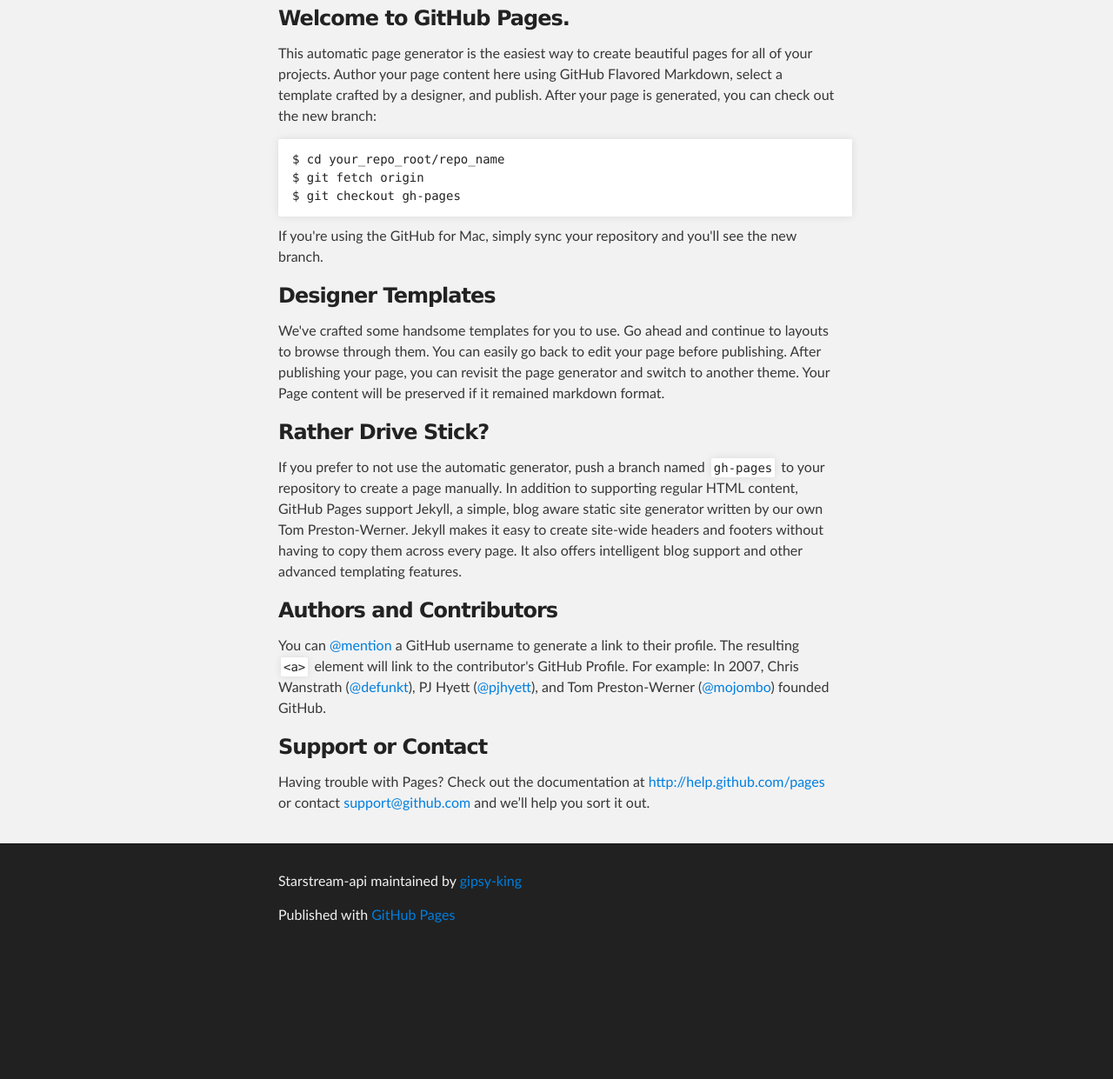
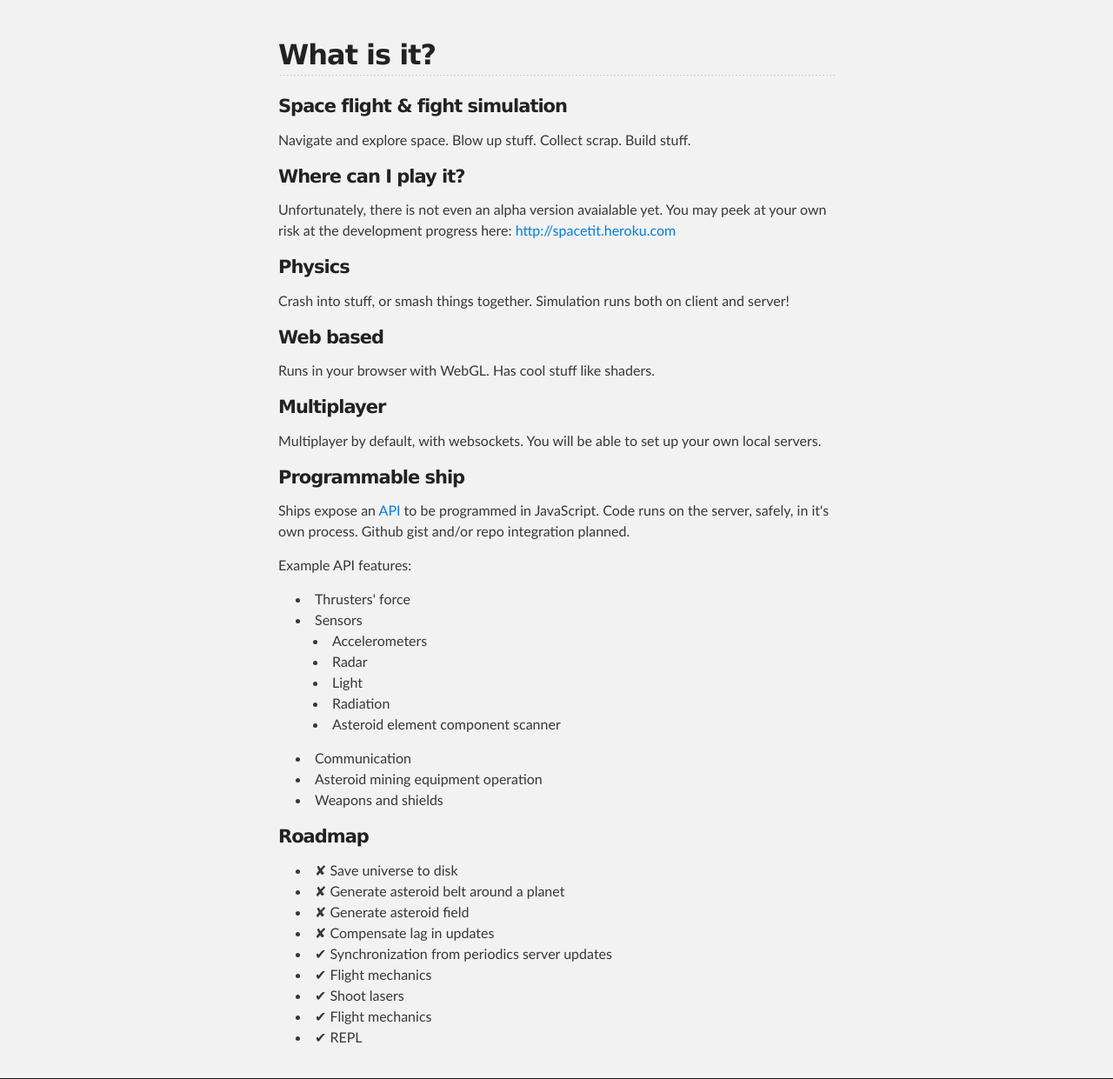
Before and after one commit to benjajaja/starstream-api, a plain HTML site: page index.html in a window 1280 px wide. Shown: the part 221-1462 px from the top of the page at 87% size. Before the commit the page ends 1320 px from the top, so only its background shows below. Drawn offline with Linux system fonts and the light colour scheme.

Commit message:
project info

```diff
--- a/index.html
+++ b/index.html
@@ -16,63 +16,90 @@
     <!-- HEADER -->
     <div id="header_wrap" class="outer">
         <header class="inner">
-          <a id="forkme_banner" href="https://github.com/gipsy-king/starstream-api">View on GitHub</a>
+          <a id="forkme_banner" href="https://github.com/gipsy-king/starstream-api">View latest API on github</a>
 
-          <h1 id="project_title">Starstream-api</h1>
-          <h2 id="project_tagline"></h2>
+          <h1 id="project_title">Starstream (prototype)</h1>
+          <h2 id="project_tagline">WebGL multiplayer space shooter +programmable ships</h2>
 
-            <section id="downloads">
+            <!--<section id="downloads">
               <a class="zip_download_link" href="https://github.com/gipsy-king/starstream-api/zipball/master">Download this project as a .zip file</a>
               <a class="tar_download_link" href="https://github.com/gipsy-king/starstream-api/tarball/master">Download this project as a tar.gz file</a>
-            </section>
+            </section>-->
         </header>
     </div>
 
     <!-- MAIN CONTENT -->
     <div id="main_content_wrap" class="outer">
       <section id="main_content" class="inner">
-        <h3>
-<a name="welcome-to-github-pages" class="anchor" href="#welcome-to-github-pages"><span class="octicon octicon-link"></span></a>Welcome to GitHub Pages.</h3>
+        <h2>What is it?</h2>
 
-<p>This automatic page generator is the easiest way to create beautiful pages for all of your projects. Author your page content here using GitHub Flavored Markdown, select a template crafted by a designer, and publish. After your page is generated, you can check out the new branch:</p>
+<!--<ul>
+  <li><a href="#info">Space flight &amp; fight simulation</a></li>
+  <li><a href="#web">Web based</a></li>
+  <li>Programmable ship</li>
+</ul>-->
 
-<pre><code>$ cd your_repo_root/repo_name
-$ git fetch origin
-$ git checkout gh-pages
-</code></pre>
 
-<p>If you're using the GitHub for Mac, simply sync your repository and you'll see the new branch.</p>
+<h4 id="info">Space flight &amp; fight simulation</h4>
+<p>
+  Navigate and explore space. Blow up stuff. Collect scrap. Build stuff.
+</p>
 
-<h3>
-<a name="designer-templates" class="anchor" href="#designer-templates"><span class="octicon octicon-link"></span></a>Designer Templates</h3>
+<h4 id="info">Where can I play it?</h4>
+<p>
+  Unfortunately, there is not even an alpha version avaialable yet. You may peek at your own risk at
+  the development progress here: <a href="http://spacetit.heroku.com">http://spacetit.heroku.com</a>
+</p>
 
-<p>We've crafted some handsome templates for you to use. Go ahead and continue to layouts to browse through them. You can easily go back to edit your page before publishing. After publishing your page, you can revisit the page generator and switch to another theme. Your Page content will be preserved if it remained markdown format.</p>
+<h4 id="info">Physics</h4>
+<p>
+  Crash into stuff, or smash things together. Simulation runs both on client and server!
+</p>
 
-<h3>
-<a name="rather-drive-stick" class="anchor" href="#rather-drive-stick"><span class="octicon octicon-link"></span></a>Rather Drive Stick?</h3>
+<h4 id="web">Web based</h4>
+<p>
+  Runs in your browser with WebGL. Has cool stuff like shaders.
+</p>
 
-<p>If you prefer to not use the automatic generator, push a branch named <code>gh-pages</code> to your repository to create a page manually. In addition to supporting regular HTML content, GitHub Pages support Jekyll, a simple, blog aware static site generator written by our own Tom Preston-Werner. Jekyll makes it easy to create site-wide headers and footers without having to copy them across every page. It also offers intelligent blog support and other advanced templating features.</p>
+<h4 id="multi">Multiplayer</h4>
+<p>Multiplayer by default, with websockets. You will be able to set up your own local servers.</p>
 
-<h3>
-<a name="authors-and-contributors" class="anchor" href="#authors-and-contributors"><span class="octicon octicon-link"></span></a>Authors and Contributors</h3>
+<h4 id="program">Programmable ship</h4>
+<p>
+  Ships expose an <a href="https://github.com/gipsy-king/starstream-api">API</a> to be programmed in JavaScript.
+  Code runs on the server, safely, in it's own process. Github gist and/or repo integration planned.
+</p>
+<p>
+  Example API features:
+  <ul>
+    <li>Thrusters' force</li>
+    <li>Sensors
+      <ul>
+        <li>Accelerometers</li>
+        <li>Radar</li>
+        <li>Light</li>
+        <li>Radiation</li>
+        <li>Asteroid element component scanner</li>
+      </ul>
+    </li>
+    <li>Communication</li>
+    <li>Asteroid mining equipment operation</li>
+    <li>Weapons and shields</li>
+  </ul>
+</p>
 
-<p>You can <a href="https://github.com/blog/821" class="user-mention">@mention</a> a GitHub username to generate a link to their profile. The resulting <code>&lt;a&gt;</code> element will link to the contributor's GitHub Profile. For example: In 2007, Chris Wanstrath (<a href="https://github.com/defunkt" class="user-mention">@defunkt</a>), PJ Hyett (<a href="https://github.com/pjhyett" class="user-mention">@pjhyett</a>), and Tom Preston-Werner (<a href="https://github.com/mojombo" class="user-mention">@mojombo</a>) founded GitHub.</p>
-
-<h3>
-<a name="support-or-contact" class="anchor" href="#support-or-contact"><span class="octicon octicon-link"></span></a>Support or Contact</h3>
-
-<p>Having trouble with Pages? Check out the documentation at <a href="http://help.github.com/pages">http://help.github.com/pages</a> or contact <a href="mailto:support@github.com">support@github.com</a> and we’ll help you sort it out.</p>
-      </section>
-    </div>
-
-    <!-- FOOTER  -->
-    <div id="footer_wrap" class="outer">
-      <footer class="inner">
-        <p class="copyright">Starstream-api maintained by <a href="https://github.com/gipsy-king">gipsy-king</a></p>
-        <p>Published with <a href="http://pages.github.com">GitHub Pages</a></p>
-      </footer>
-    </div>
-
+<h4>Roadmap</h4>
+<ul>
+  <li>✘ Save universe to disk</li>
+  <li>✘ Generate asteroid belt around a planet</li>
+  <li>✘ Generate asteroid field</li>
+  <li>✘ Compensate lag in updates</li>
+  <li>✔ Synchronization from periodics server updates</li>
+  <li>✔ Flight mechanics</li>
+  <li>✔ Shoot lasers</li>
+  <li>✔ Flight mechanics</li>
+  <li>✔ REPL</li>
+</ul>
 
 
   </body>
```
